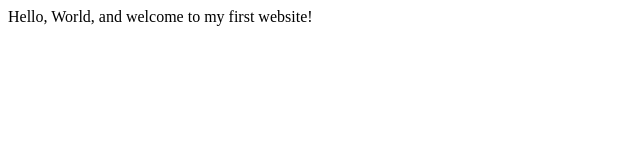
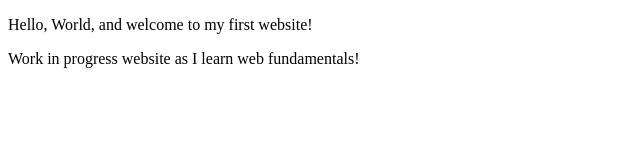
Before and after one commit to KungD/kungd.github.io, a plain HTML site: page index.html in a window 1280 px wide. Shown: the whole page, without its empty margins (0-640 px from the left). Drawn offline with Linux system fonts and the light colour scheme.

Commit message:
Adding Title, Author, and additional information

```diff
--- a/index.html
+++ b/index.html
@@ -3,9 +3,11 @@
     <head>
         <meta charset="utf-8">
         <meta name="viewport" content="width=device-width, initial-scale=1.0">
-        <title>My First Website</title>
+        <meta name="author" content="Derek Kung">
+        <title>My First Website | Student </title>
     </head>
     <body>
-       Hello, World, and welcome to my first website!
+       <p>Hello, World, and welcome to my first website!</p>
+       <p>Work in progress website as I learn web fundamentals!</p>
     </body>
 </html>
```
